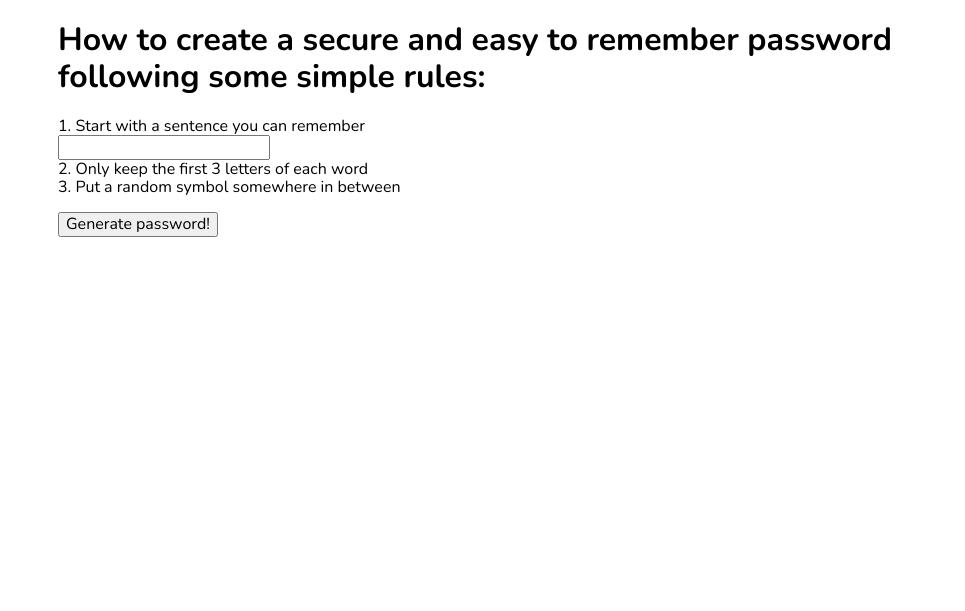
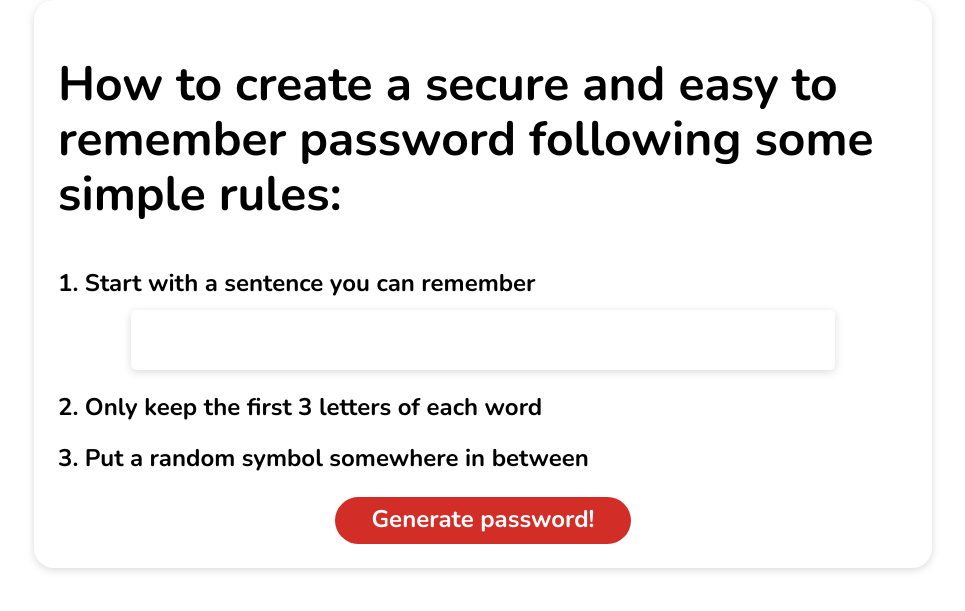
Before and after one commit to chr-peters/strong-but-simple-passwords, a Flask app: page / in a window 1280 px wide. Shown: the part 88-699 px from the top of the page, without its empty margins (157-1122 px from the left). Run offline with Flask 2, Linux system fonts and the light colour scheme.

Commit message:
css looks better now

```diff
--- a/strong_but_simple_passwords/static/styles.css
+++ b/strong_but_simple_passwords/static/styles.css
@@ -7,17 +7,58 @@ header {
     padding: 10px
 }
 
-#github{
-    /* float: right; */
-    /* margin-right: 0; */
-}
-
 main {
     max-width: 850px;
     margin: 0 auto;
+    box-shadow: 0 2px 8px rgba(0,0,0,.15);
+    padding: 1.5rem;
+    border-radius: 20px;
+}
+
+h1 {
+    font-size: 3rem;
+    margin-bottom: 1em;
 }
 
 ol {
     padding: 0;
     list-style: none;
 }
+
+h3 {
+    font-size: 1.5rem;
+    margin-bottom: 0.5em;
+}
+
+input[type="text"] {
+    display: block;
+    font-size: 1.5rem;
+    box-shadow: 0 2px 8px rgba(0,0,0,.15);
+    width: 80%;
+    height: 1.5em;
+    border: 0;
+    border-radius: 5px;
+    margin: 0.5em auto;
+    padding: 0.5em;
+    text-align: center;
+    outline: none;
+}
+
+button {
+    display: block;
+    margin-top: 1em;
+    margin-left: auto;
+    margin-right: auto;
+	background: #d22d27;
+	color: #fff;
+    font-size: 1.5rem;
+    font-weight: bold;
+    border: 0;
+    border-radius: 25px;
+    padding: 0.4em 1.5em;
+    cursor: pointer;
+}
+
+button:hover {
+    background: #af0809;
+}
--- a/strong_but_simple_passwords/templates/index.html
+++ b/strong_but_simple_passwords/templates/index.html
@@ -32,14 +32,16 @@
         <form action="{{ url_for('index') }}" method="POST">
             <ol>
                 <li>
-                    <label for="input_sentence">1. Start with a sentence you can remember</label><br>
+                    <label for="input_sentence">
+                        <h3>1. Start with a sentence you can remember</h3>
+                    </label>
                     <input type="text" id="input_sentence" name="input_sentence">
                 </li>
                 <li>
-                    2. Only keep the first 3 letters of each word
+                    <h3>2. Only keep the first 3 letters of each word</h3>
                 </li>
                 <li>
-                    3. Put a random symbol somewhere in between
+                    <h3>3. Put a random symbol somewhere in between</h3>
                 </li>
             </ol>
             <button type="submit">Generate password!</button>
```
